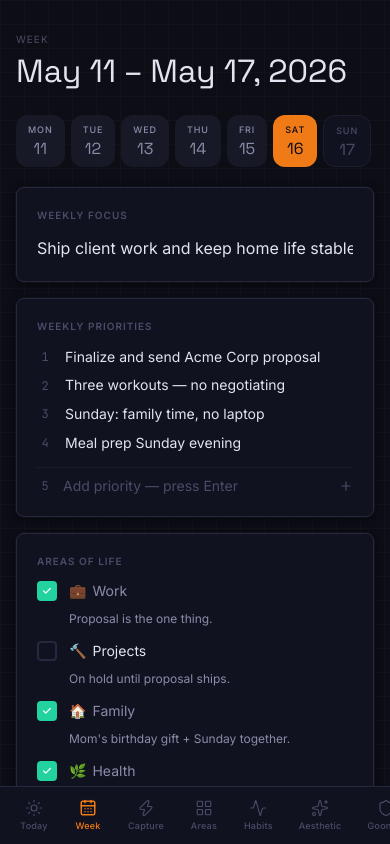
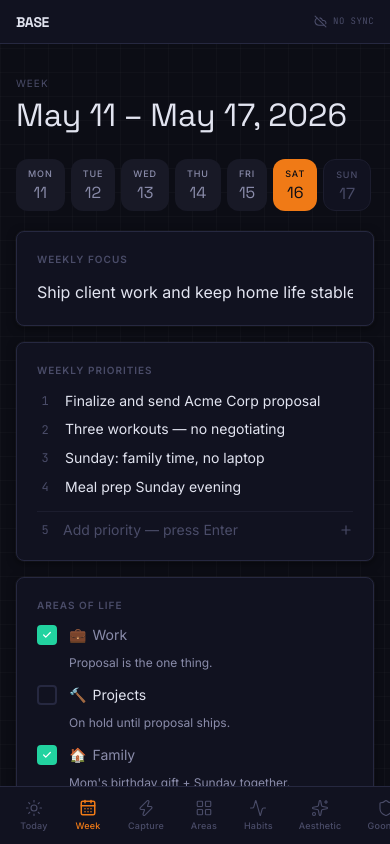
Before and after one commit to mtchap/base-app, a Next.js app: page /week in a window 390 px wide. Built offline with nearby package versions, Linux system fonts and the light colour scheme.

Commit message:
add mobile top bar with sync panel access

```diff
--- a/components/layout/AppLayout.tsx
+++ b/components/layout/AppLayout.tsx
@@ -134,8 +134,21 @@ export default function AppLayout({ children }: { children: React.ReactNode }) {
         </div>
       </aside>
 
+      {/* ── Mobile Top Bar ────────────────────────────────────────────────── */}
+      <div className="lg:hidden fixed top-0 left-0 right-0 z-30 bg-surface border-b border-border flex items-center justify-between px-4 h-11">
+        <span className="text-sm font-serif font-bold text-ink tracking-tight">BASE</span>
+        <SyncPanel
+          syncKey={syncKey}
+          syncStatus={syncStatus}
+          onActivate={activateSyncKey}
+          onClear={clearSyncKey}
+          onSyncNow={syncNow}
+          dropDirection="down"
+        />
+      </div>
+
       {/* ── Main Content ──────────────────────────────────────────────────── */}
-      <main className="flex-1 lg:ml-52 overflow-y-auto min-h-full">
+      <main className="flex-1 lg:ml-52 overflow-y-auto min-h-full pt-11 lg:pt-0">
         {children}
       </main>
 
--- a/components/ui/SyncPanel.tsx
+++ b/components/ui/SyncPanel.tsx
@@ -11,9 +11,10 @@ interface Props {
   onActivate: (key: string) => Promise<void>;
   onClear: () => void;
   onSyncNow: () => Promise<void>;
+  dropDirection?: "up" | "down";
 }
 
-export default function SyncPanel({ syncKey, syncStatus, onActivate, onClear, onSyncNow }: Props) {
+export default function SyncPanel({ syncKey, syncStatus, onActivate, onClear, onSyncNow, dropDirection = "up" }: Props) {
   const [open, setOpen]     = useState(false);
   const [input, setInput]   = useState("");
   const [busy, setBusy]     = useState(false);
@@ -71,7 +72,10 @@ export default function SyncPanel({ syncKey, syncStatus, onActivate, onClear, on
 
       {/* Dropdown panel */}
       {open && (
-        <div className="absolute bottom-full left-0 mb-2 w-56 bg-surface border border-border rounded-lg shadow-card p-3 z-50">
+        <div className={cn(
+          "absolute w-56 bg-surface border border-border rounded-lg shadow-card p-3 z-50",
+          dropDirection === "up" ? "bottom-full left-0 mb-2" : "top-full right-0 mt-2"
+        )}>
 
           {syncKey ? (
             <>
```
